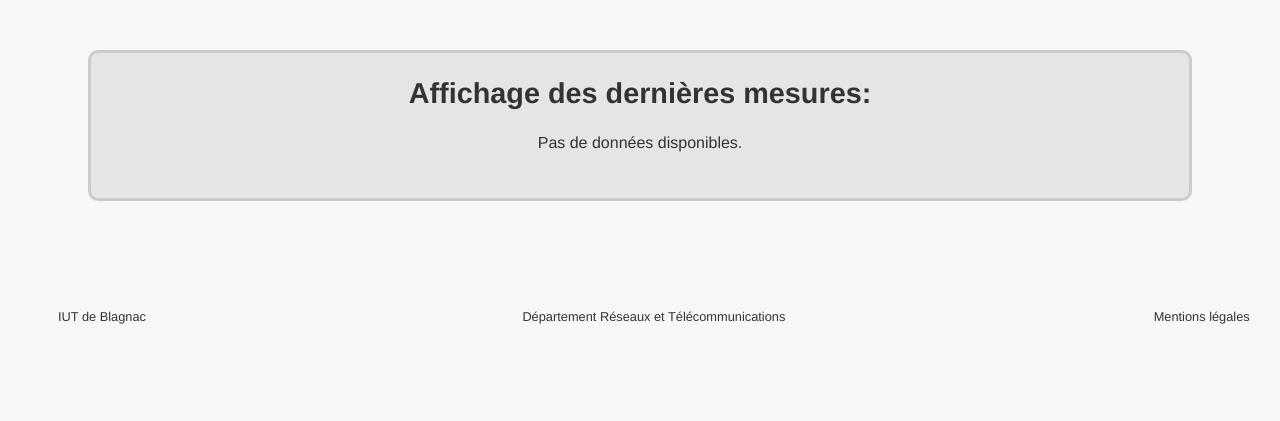
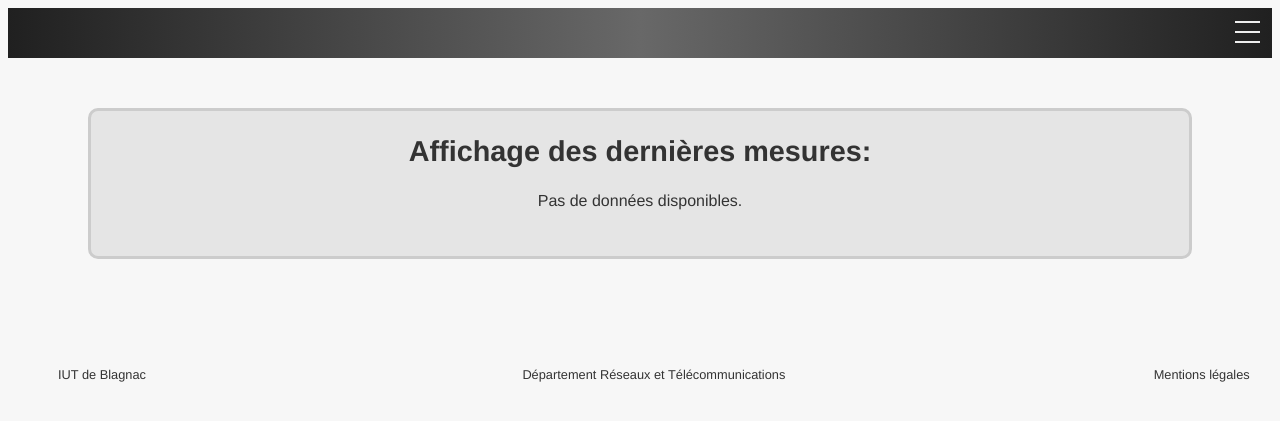
Before and after one commit to romaisimO/sae23, a PHP site: page /consultation.php in a window 1280 px wide. Shown: the top 421 px of the page. Run offline with PHP 8.4, Linux system fonts and the light colour scheme; data comes from the database, SQL or seed files in the repository; data that the repository does not hold is empty.

Commit message:
Update consultation.php

```diff
--- a/site web/consultation.php
+++ b/site web/consultation.php
@@ -8,10 +8,34 @@
     <meta name="author" content="DSM">
     <meta name="description" content="SAE 23">
     <meta name="keywords" content="SAE 23">
-    <link rel="stylesheet" href="/styles/style.css" />
-    <link rel="stylesheet" href="/styles/rwd.css" />
-    <link rel="stylesheet" href="/styles/style2.css" />
+    <link rel="stylesheet" href="./styles/style.css" />
+    <link rel="stylesheet" href="./styles/rwd.css" />
+    <link rel="stylesheet" href="./styles/style2.css" />
 </head>
+
+<body>
+
+    <header>
+
+        <div class="nav">
+            <input type="checkbox" id="nav-check">
+            <div class="nav-btn">
+                <label for="nav-check">
+                    <span></span>
+                    <span></span>
+                    <span></span>
+                </label>
+            </div>
+            <nav class="nav-links">
+                <ul>
+                    <li><a href="index.html" class="first">Accueil</a></li>
+                    <li><a href="consultation.php" class="first">Consultation</a></li>
+                    <li><a href="connexion.php">Connexion</a></li>
+                    <li><a href="gestion_de_projet.html">Gestion de projet</a></li>
+                </ul>
+            </nav>
+        </div>
+    </header>
 
     <body>
         <section class="bulle">
@@ -79,11 +103,13 @@
             <aside id="last">
                 <p>Validation de la page HTML5 - CSS3</p>
 
-            <a href="https://validator.w3.org/nu/?doc=http%3A%2F%2F127.0.0.1%3A3000%2Findex.html#file" target="_blank">
+                <a href="https://validator.w3.org/nu/?doc=http%3A%2F%2F127.0.0.1%3A3000%2Findex.html#file"
+                    target="_blank">
                     <img class="image-responsive" src="./images/html5-validator-badge-blue.png" alt="HTML5 Valide !" />
                 </a>
 
-            <a href="https://validator.w3.org/nu/?doc=http%3A%2F%2F127.0.0.1%3A3000%2Findex.html#file" target="_blank">
+                <a href="https://validator.w3.org/nu/?doc=http%3A%2F%2F127.0.0.1%3A3000%2Findex.html#file"
+                    target="_blank">
                     <img class="image-responsive" src="http://jigsaw.w3.org/css-validator/images/vcss-blue"
                         alt="CSS Valide !" />
                 </a>
```
Lines whose indentation alone changed are shown as unchanged.
